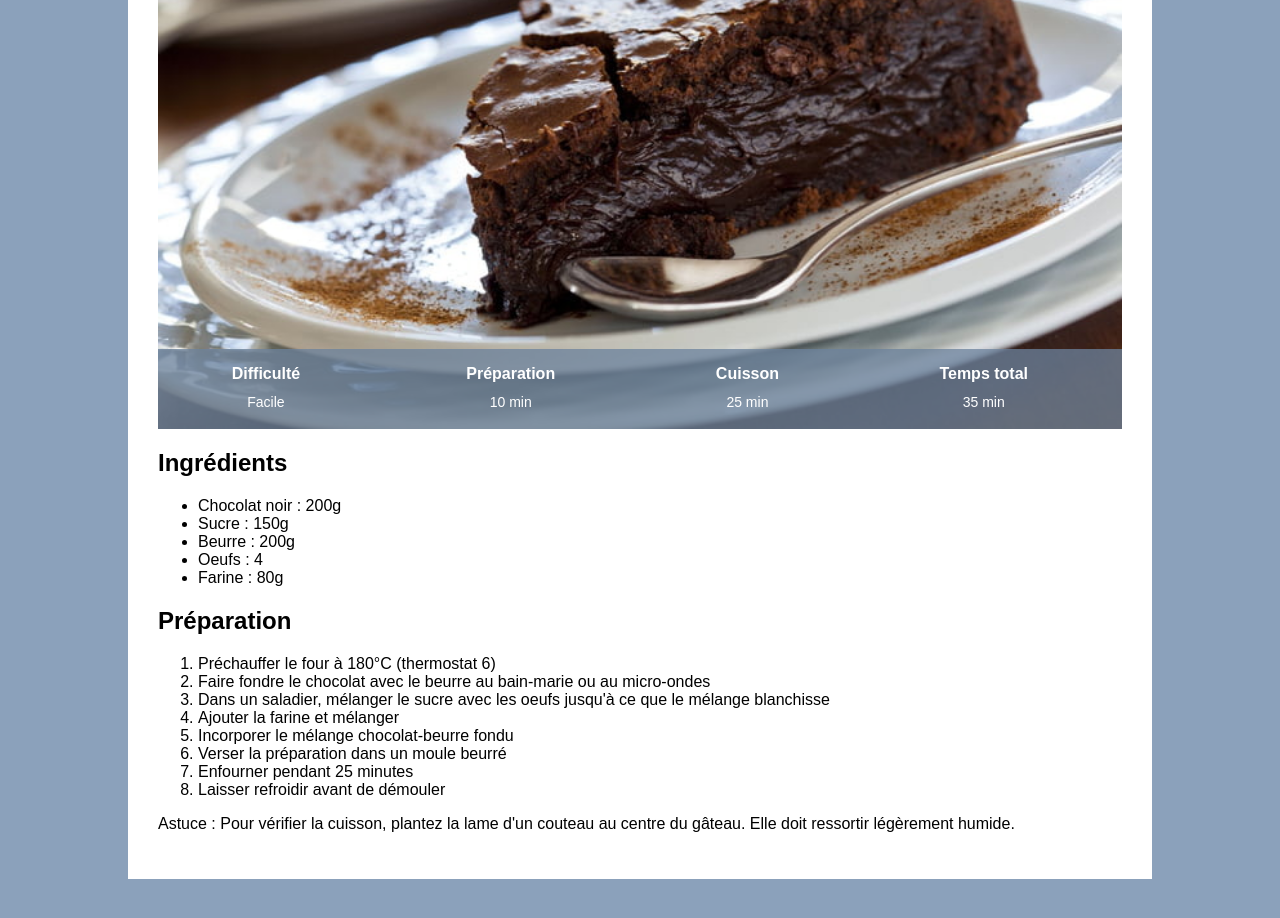
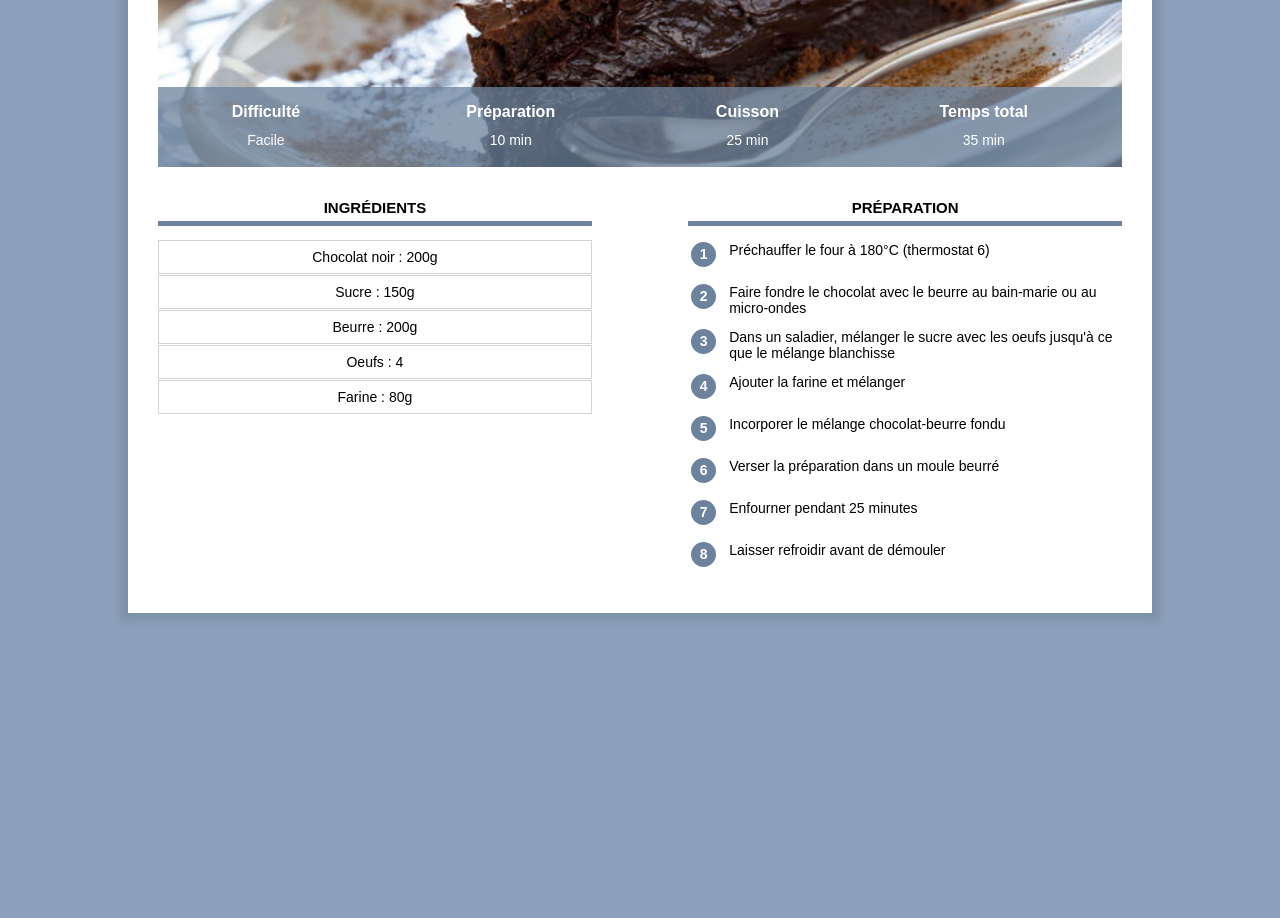
Before and after one commit to StevenLignereux/recette_gateau, a plain HTML site: page public/index.html in a window 1280 px wide. Shown: the part 440-1358 px from the top of the page. After the commit the page ends 1133 px from the top, so only its background shows below. Drawn offline with Linux system fonts and the light colour scheme.

Commit message:
🎨 REFACTOR: Restructure recipe page layout and styling

```diff
--- a/public/assets/css/style.css
+++ b/public/assets/css/style.css
@@ -1,3 +1,7 @@
+* {
+  overflow: auto;
+}
+
 body {
   background-color: #8ba1bb;
   font-family: "Arial", sans-serif;
@@ -8,7 +12,7 @@ p.categorie {
   background-color: #000000;
   color: #ffffff;
   display: inline-block;
-  margin-top: 0px;
+  margin-top: -15px;
   padding: 8px 18px;
   margin-bottom: 0px;
   font-weight: bold;
@@ -17,9 +21,11 @@ p.categorie {
 
 div.contenu {
   background-color: #ffffff;
-  margin: 0px 10% 80px 10%;
-  padding: 30px;
+  margin: 60px 10% 80px 10%;
+  padding: 0 30px 30px 30px;
   min-width: 350px;
+  box-shadow: 0 0 8px 8px rgba(0, 0, 0, 0.1);
+  overflow: visible;
 }
 
 h1 {
@@ -41,8 +47,9 @@ p.description {
 }
 
 div.categorie {
-  margin-bottom: -18px;
-  margin-top: 60px;
+  margin-bottom: 0;
+  margin-top: 0;
+  overflow: visible;
 }
 
 div.separateur {
@@ -80,3 +87,71 @@ table.info th {
   font-size: 16px;
   vertical-align: bottom;
 }
+
+img.info {
+  display: block;
+  max-height: 400px;
+  object-fit: cover;
+  min-height: 200px;
+  background-color: lightgray;
+}
+
+section.ingredients,
+section.preparation {
+  width: 45%;
+  margin-top: 20px;
+}
+
+section h2 {
+  text-align: center;
+  text-transform: uppercase;
+  font-size: 15px;
+  border-bottom: 5px solid #6c829d;
+  padding-bottom: 5px;
+}
+
+section.ingredients {
+  display: inline-block;
+  margin-right: 10%;
+}
+
+section.preparation {
+  float: right;
+}
+
+div.ingredients-list p {
+  text-align: center;
+  font-size: 14px;
+  border: 1px solid lightgray;
+  padding: 8px 0;
+  margin-top: 1px;
+  margin-bottom: 0;
+}
+
+table.preparation-list p.numero {
+  background-color: #6c829d;
+  color: white;
+  width: 25px;
+  height: 25px;
+  padding-top: 4px;
+  border-radius: 50%;
+  text-align: center;
+  font-size: 14px;
+  font-weight: bold;
+  box-sizing: border-box;
+  margin: 0;
+}
+
+table.preparation-list td {
+  vertical-align: top;
+}
+
+table.preparation-list td.preparation_etape {
+  font-size: 14px;
+  padding-left: 10px;
+  padding-bottom: 10px;
+}
+
+table.preparation-list tr {
+  height: 40px;
+}
--- a/public/index.html
+++ b/public/index.html
@@ -13,27 +13,20 @@
 
 <body>
   <main>
-
+    <div class="contenu">
       <div class="centre categorie">
         <p class="categorie">Recette</p>
       </div>
-
-    <div class="contenu">
       <h1>Recette du gâteau au chocolat</h1>
-
       <div class="separateur"></div>
-
       <section class="introduction">
         <div class="centre">
           <p class="description">
             "Cette recette facile du gâteau au chocolat est un grand classique. Elle
             fera plaisir aux plus gourmands."</p>
         </div>
-
         <div class="info">
-          <img class="centre" src="assets/images/gateau.jpg"
-            alt="gâteau au chocolat moelleux et appétissant" />
-
+          <img class="centre info" src="assets/images/gateau.jpg" alt="gâteau au chocolat moelleux et appétissant" />
           <table class="info">
             <tr>
               <th>Difficulté</th>
@@ -49,37 +42,73 @@
             </tr>
           </table>
         </div>
-
       </section>
-
+      <div>
         <section class="ingredients">
           <h2>Ingrédients</h2>
-        <ul>
-          <li>Chocolat noir : 200g</li>
-          <li>Sucre : 150g</li>
-          <li>Beurre : 200g</li>
-          <li>Oeufs : 4</li>
-          <li>Farine : 80g</li>
-        </ul>
+          <div class="ingredients-list">
+            <p>Chocolat noir : 200g</p>
+            <p>Sucre : 150g</p>
+            <p>Beurre : 200g</p>
+            <p>Oeufs : 4</p>
+            <p>Farine : 80g</p>
+          </div>
         </section>
-
         <section class="preparation">
           <h2>Préparation</h2>
-        <ol>
-          <li>Préchauffer le four à 180°C (thermostat 6)</li>
-          <li>Faire fondre le chocolat avec le beurre au bain-marie ou au micro-ondes</li>
-          <li>Dans un saladier, mélanger le sucre avec les oeufs jusqu'à ce que le mélange blanchisse</li>
-          <li>Ajouter la farine et mélanger</li>
-          <li>Incorporer le mélange chocolat-beurre fondu</li>
-          <li>Verser la préparation dans un moule beurré</li>
-          <li>Enfourner pendant 25 minutes</li>
-          <li>Laisser refroidir avant de démouler</li>
-        </ol>
-
-        <p class="conseil">Astuce : Pour vérifier la cuisson, plantez la lame d'un couteau au centre du gâteau. Elle
-          doit
-          ressortir légèrement humide.</p>
+          <table class="preparation-list">
+            <tr>
+              <td>
+                <p class="numero">1</p>
+              </td>
+              <td class="preparation_etape">Préchauffer le four à 180°C (thermostat 6)</td>
+            </tr>
+            <tr>
+              <td>
+                <p class="numero">2</p>
+              </td>
+              <td class="preparation_etape">Faire fondre le chocolat avec le beurre au bain-marie ou au micro-ondes</td>
+            </tr>
+            <tr>
+              <td>
+                <p class="numero">3</p>
+              </td>
+              <td class="preparation_etape">Dans un saladier, mélanger le sucre avec les oeufs jusqu'à ce que le mélange
+                blanchisse</td>
+            </tr>
+            <tr>
+              <td>
+                <p class="numero">4</p>
+              </td>
+              <td class="preparation_etape">Ajouter la farine et mélanger</td>
+            </tr>
+            <tr>
+              <td>
+                <p class="numero">5</p>
+              </td>
+              <td class="preparation_etape">Incorporer le mélange chocolat-beurre fondu</td>
+            </tr>
+            <tr>
+              <td>
+                <p class="numero">6</p>
+              </td>
+              <td class="preparation_etape">Verser la préparation dans un moule beurré</td>
+            </tr>
+            <tr>
+              <td>
+                <p class="numero">7</p>
+              </td>
+              <td class="preparation_etape">Enfourner pendant 25 minutes</td>
+            </tr>
+            <tr>
+              <td>
+                <p class="numero">8</p>
+              </td>
+              <td class="preparation_etape">Laisser refroidir avant de démouler</td>
+            </tr>
+          </table>
         </section>
+      </div>
     </div>
   </main>
 </body>
```
Also changed, not shown: 1 other file. Lines whose indentation alone changed are shown as unchanged.
